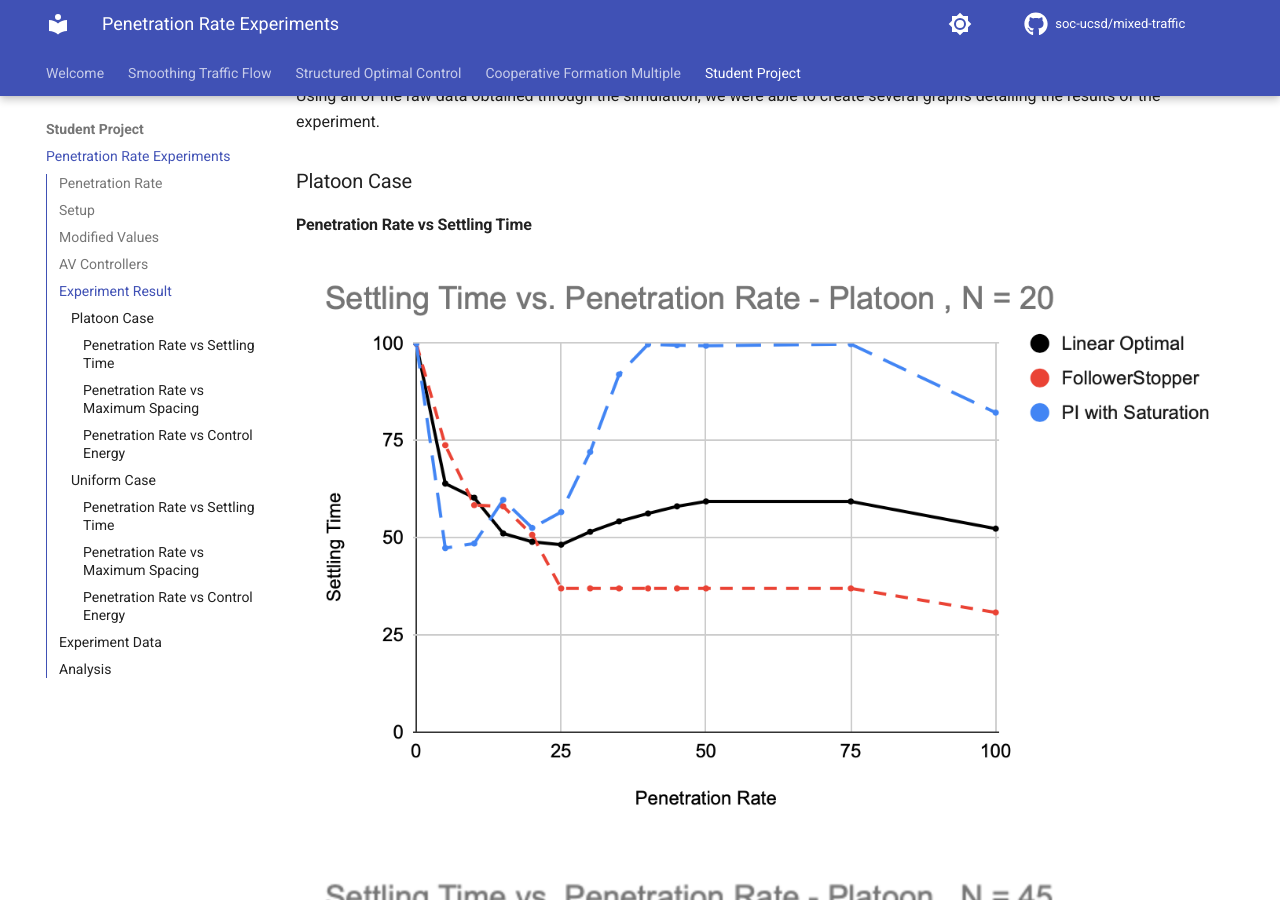
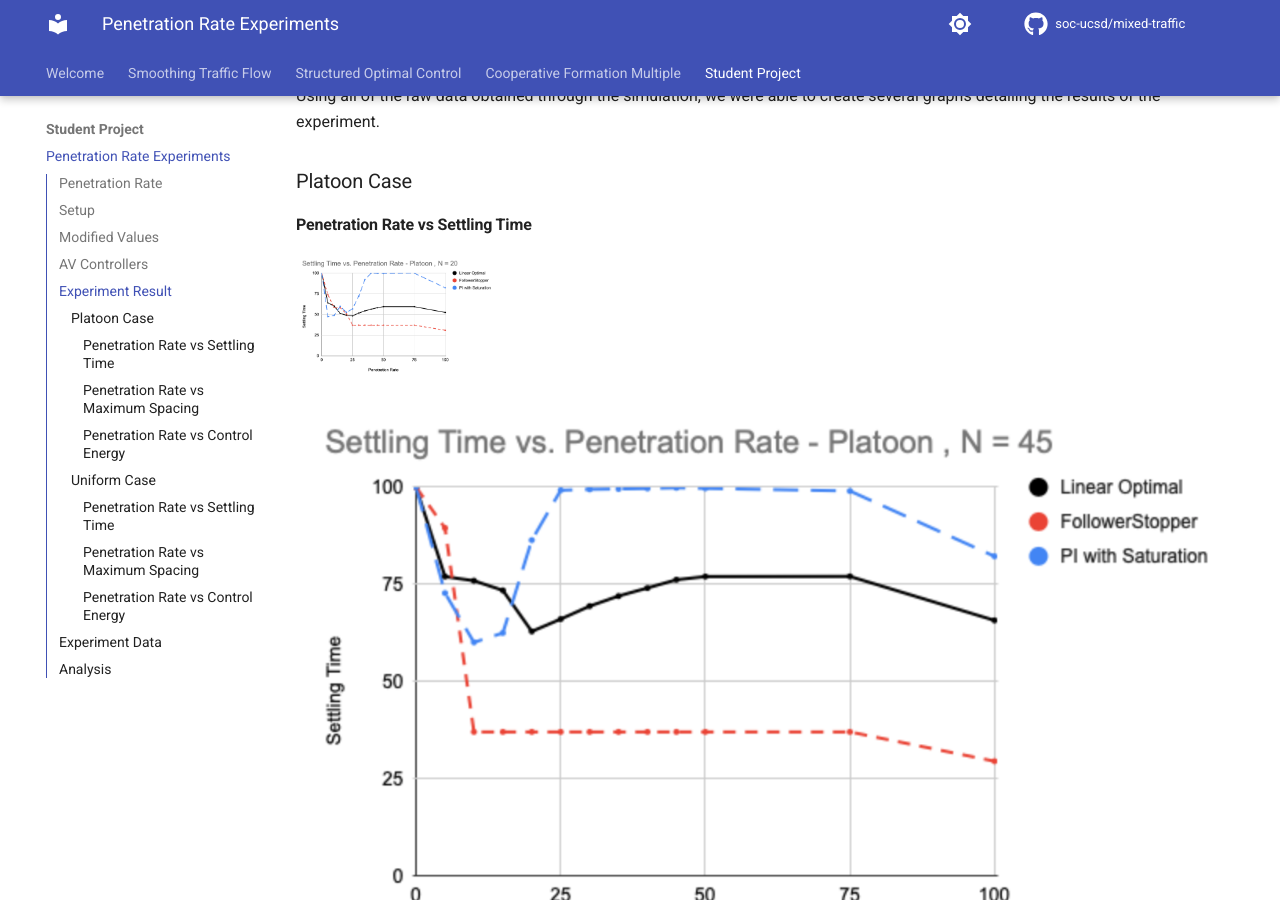
Before and after one commit to soc-ucsd/mixed-traffic, an MkDocs documentation site: the page built from docs/student_project/numerical_data.md, in a window 1280 px wide and 900 px high, scrolled down 1140 px. Built offline with MkDocs 1.6.1 and Material for MkDocs 9.7.7, drawn with Linux system fonts in a browser that asks for light colours; comment, search, counter and statistics services are not loaded.

Commit message:
Update numerical_data.md

```diff
--- a/docs/student_project/numerical_data.md
+++ b/docs/student_project/numerical_data.md
@@ -36,7 +36,7 @@ Using all of the raw data obtained through the simulation, we were able to creat
 
 #### Penetration Rate vs Settling Time
 
-![Alt Text](images/penetration_rate_data/Platoon/Platoon_N=20_settlingtime.png)
+![Alt Text](images/penetration_rate_data/Platoon/Platoon_N=20_settlingtime.png){ width="200" }
 
 ![Alt Text](images/penetration_rate_data/Platoon/Platoon_N=45_settlingtime.png)
 
```
